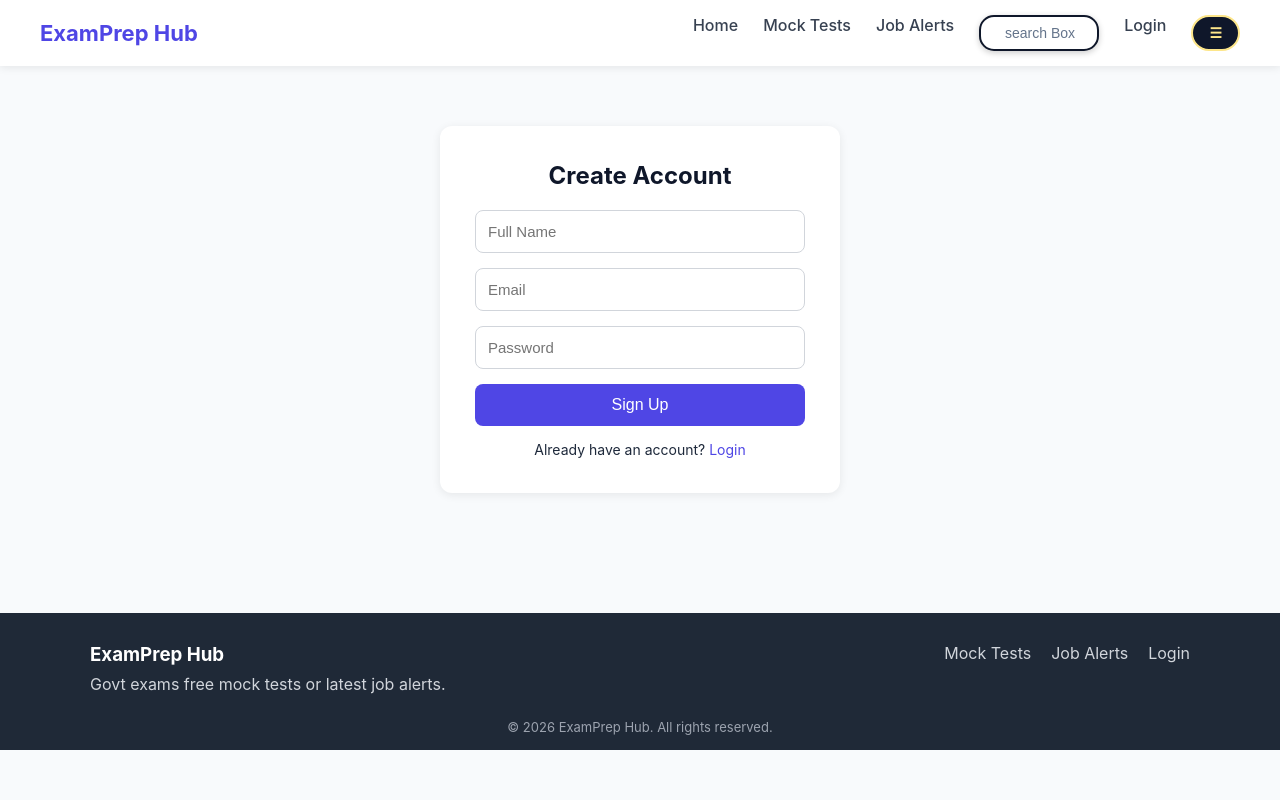
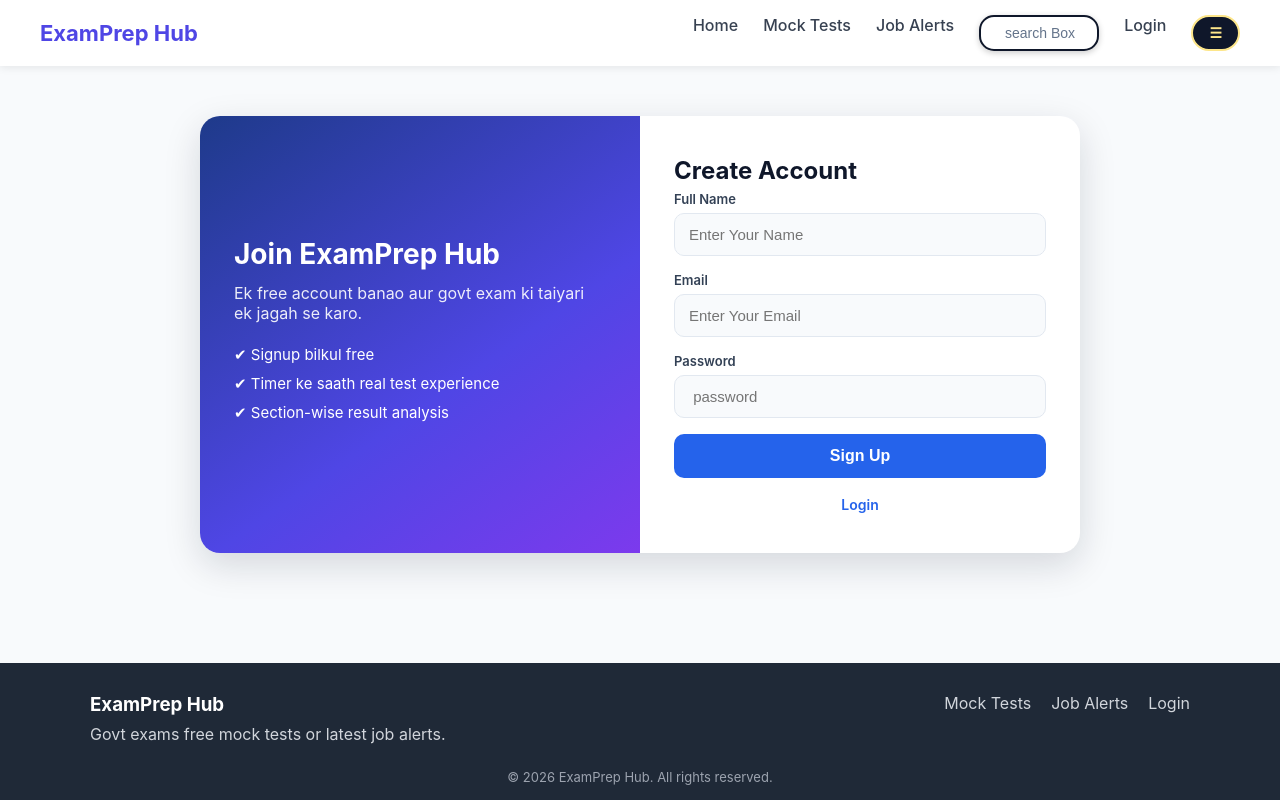
Before and after one commit to Gourav589/examprep-hub, a React (Vite) app in the folder Quiz/: page /signup in a window 1280 px wide. Built offline with nearby package versions, Linux system fonts and the light colour scheme.

Commit message:
Redesign login, signup and job alerts

```diff
--- a/Quiz/src/pages/Auth.css
+++ b/Quiz/src/pages/Auth.css
@@ -51,3 +51,139 @@
 .auth-switch a {
   color: #4f46e5;
 }
+
+.au-page {
+  display: flex;
+  justify-content: center;
+  padding: 50px 20px;
+}
+
+.au-card {
+  display: grid;
+  grid-template-columns: 1fr 1fr;
+  width: 100%;
+  max-width: 880px;
+  background: white;
+  border-radius: 20px;
+  overflow: hidden;
+  box-shadow: 0 12px 36px rgba(15, 23, 42, 0.15);
+}
+
+.au-side {
+  background: linear-gradient(145deg, #1e3a8a, #4f46e5 60%, #7c3aed);
+  color: white;
+  padding: 40px 34px;
+  display: flex;
+  flex-direction: column;
+  justify-content: center;
+}
+
+.au-side h2 {
+  color: white;
+  font-size: 28px;
+  margin-bottom: 12px;
+}
+
+.au-side p {
+  opacity: 0.9;
+  margin-bottom: 22px;
+}
+
+.au-points {
+  list-style: none;
+}
+
+.au-points li {
+  margin-bottom: 10px;
+  font-size: 15px;
+}
+
+.au-form {
+  padding: 40px 34px;
+}
+
+.au-form h2 {
+  margin-bottom: 6px;
+}
+
+.au-sub {
+  color: #64748b;
+  margin-bottom: 22px;
+  font-size: 14px;
+}
+
+.au-form label {
+  display: block;
+  font-size: 13px;
+  font-weight: 600;
+  color: #334155;
+  margin-bottom: 6px;
+}
+
+.au-form input {
+  width: 100%;
+  padding: 12px 14px;
+  margin-bottom: 16px;
+  border: 1.5px solid #e2e8f0;
+  border-radius: 10px;
+  font-size: 15px;
+  background: #f8fafc;
+  outline: none;
+}
+
+.au-form input:focus {
+  border-color: #2563eb;
+  background: white;
+}
+
+.au-btn {
+  width: 100%;
+  padding: 13px;
+  background: #2563eb;
+  color: white;
+  border: none;
+  border-radius: 10px;
+  font-size: 16px;
+  font-weight: 600;
+  cursor: pointer;
+}
+
+.au-btn:hover {
+  background: #1d4ed8;
+}
+
+.au-btn:disabled {
+  opacity: 0.6;
+  cursor: not-allowed;
+}
+
+.au-error {
+  background: #fee2e2;
+  color: #b91c1c;
+  padding: 10px 12px;
+  border-radius: 8px;
+  margin-bottom: 16px;
+  font-size: 14px;
+}
+
+.au-switch {
+  margin-top: 18px;
+  text-align: center;
+  font-size: 14px;
+  color: #64748b;
+}
+
+.au-switch a {
+  color: #2563eb;
+  font-weight: 600;
+}
+
+@media (max-width: 760px) {
+  .au-card {
+    grid-template-columns: 1fr;
+  }
+
+  .au-side {
+    padding: 26px;
+  }
+}
--- /dev/null
+++ b/Quiz/src/pages/JobAlerts.css
@@ -0,0 +1,108 @@
+.ja-sub {
+  color: #64748b;
+  margin: 6px 0 20px;
+}
+
+.ja-search {
+  width: 100%;
+  max-width: 440px;
+  padding: 12px 16px;
+  border: 1.5px solid #cbd5e1;
+  border-radius: 24px;
+  font-size: 15px;
+  margin-bottom: 24px;
+  outline: none;
+  background: white;
+}
+
+.ja-search:focus {
+  border-color: #2563eb;
+}
+
+.ja-grid {
+  display: grid;
+  grid-template-columns: repeat(auto-fit, minmax(280px, 1fr));
+  gap: 20px;
+}
+
+.ja-card {
+  background: white;
+  border-radius: 14px;
+  padding: 22px;
+  border-left: 5px solid #2563eb;
+  box-shadow: 0 6px 18px rgba(15, 23, 42, 0.1);
+  transition: transform 0.2s, box-shadow 0.2s;
+}
+
+.ja-card:hover {
+  transform: translateY(-5px);
+  box-shadow: 0 14px 28px rgba(15, 23, 42, 0.16);
+}
+
+.ja-card.expired {
+  border-left-color: #94a3b8;
+  opacity: 0.75;
+}
+
+.ja-top {
+  display: flex;
+  justify-content: space-between;
+  align-items: center;
+  margin-bottom: 12px;
+}
+
+.ja-org {
+  background: #e0e7ff;
+  color: #3730a3;
+  padding: 4px 12px;
+  border-radius: 20px;
+  font-size: 12px;
+  font-weight: 600;
+}
+
+.ja-badge {
+  padding: 4px 12px;
+  border-radius: 20px;
+  font-size: 12px;
+  font-weight: 700;
+}
+
+.ja-badge.open {
+  background: #d1fae5;
+  color: #047857;
+}
+
+.ja-badge.urgent {
+  background: #ffedd5;
+  color: #c2410c;
+}
+
+.ja-badge.closed {
+  background: #e2e8f0;
+  color: #475569;
+}
+
+.ja-card h3 {
+  margin-bottom: 10px;
+}
+
+.ja-line {
+  color: #475569;
+  font-size: 14px;
+  margin-bottom: 6px;
+}
+
+.ja-btn {
+  display: inline-block;
+  margin-top: 12px;
+  padding: 9px 18px;
+  background: #2563eb;
+  color: white;
+  border-radius: 8px;
+  font-size: 14px;
+  font-weight: 600;
+}
+
+.ja-btn:hover {
+  background: #1d4ed8;
+}
--- a/Quiz/src/pages/JobAlerts.jsx
+++ b/Quiz/src/pages/JobAlerts.jsx
@@ -1,46 +1,85 @@
 import { useState, useEffect } from "react";
 import API from "../services/api";
+import "./JobAlerts.css";
 
 function JobAlerts() {
   const [jobs, setJobs] = useState([]);
   const [error, setError] = useState("");
+  const [loading, setLoading] = useState(true);
+  const [search, setSearch] = useState("");
 
   useEffect(() => {
     API.get("/jobs")
       .then((res) => setJobs(res.data))
-      .catch((err) => setError(err.message));
+      .catch((err) => setError(err.message))
+      .finally(() => setLoading(false));
   }, []);
 
-  const today = new Date();
+  const now = new Date();
+
+  const daysLeft = (date) =>
+    Math.ceil((new Date(date) - now) / (1000 * 60 * 60 * 24));
+
+  const filtered = jobs.filter(
+    (j) =>
+      j.title.toLowerCase().includes(search.trim().toLowerCase()) ||
+      j.organization.toLowerCase().includes(search.trim().toLowerCase())
+  );
 
   return (
     <div className="section">
       <h1>Latest Govt Job Alerts</h1>
+      <p className="ja-sub">Naye sarkari naukri ke notifications ek jagah.</p>
+
+      <input
+        className="ja-search"
+        placeholder="Job ya organization dhoondho (jaise SSC, Railway)"
+        value={search}
+        onChange={(e) => setSearch(e.target.value)}
+      />
+
+      {loading && <p>Loading...</p>}
       {error && <p style={{ color: "red" }}>{error}</p>}
-      {jobs.length === 0 && !error && <p>Abhi koi job alert nahi hai.</p>}
+      {!loading && filtered.length === 0 && !error && (
+        <p>Abhi koi job alert nahi hai.</p>
+      )}
 
-      <div className="exam-grid" style={{ marginTop: "20px" }}>
-        {jobs.map((job) => {
-          const expired = new Date(job.lastDate) < today;
+      <div className="ja-grid">
+        {filtered.map((job) => {
+          const left = daysLeft(job.lastDate);
+          const expired = left < 0;
+          const urgent = !expired && left <= 7;
+
           return (
-            <div key={job._id} className="exam-card">
-              <span className="badge">{job.organization}</span>
+            <div key={job._id} className={"ja-card" + (expired ? " expired" : "")}>
+              <div className="ja-top">
+                <span className="ja-org">{job.organization}</span>
+                {expired ? (
+                  <span className="ja-badge closed">Closed</span>
+                ) : urgent ? (
+                  <span className="ja-badge urgent">{left} din baaki</span>
+                ) : (
+                  <span className="ja-badge open">{left} din baaki</span>
+                )}
+              </div>
+
               <h3>{job.title}</h3>
-              <p>Last date: {new Date(job.lastDate).toLocaleDateString()}</p>
-              {job.eligibility && <p>Eligibility: {job.eligibility}</p>}
-              {expired ? (
-                <p style={{ color: "#ef4444" }}>Closed</p>
-              ) : (
-                job.link && (
+              <p className="ja-line">
+                📅 Last date: {new Date(job.lastDate).toLocaleDateString()}
+              </p>
+              {job.eligibility && (
+                <p className="ja-line">🎓 Eligibility: {job.eligibility}</p>
+              )}
+
+              {!expired && job.link && (
                 <a
                   href={job.link}
                   target="_blank"
                   rel="noopener noreferrer"
-                    className="card-btn"
+                  className="ja-btn"
                 >
-                    Apply / Details
+                  Apply / Details →
                 </a>
-                )
               )}
             </div>
           );
--- a/Quiz/src/pages/Login.jsx
+++ b/Quiz/src/pages/Login.jsx
@@ -7,11 +7,13 @@ function Login() {
   const [email, setEmail] = useState("");
   const [password, setPassword] = useState("");
   const [error, setError] = useState("");
+  const [loading, setLoading] = useState(false);
   const navigate = useNavigate();
 
   const handleSubmit = async (e) => {
     e.preventDefault();
     setError("");
+    setLoading(true);
     try {
       const { data } = await API.post("/auth/login", { email, password });
       localStorage.setItem("token", data.token);
@@ -24,34 +26,57 @@ function Login() {
       }
     } catch (err) {
       setError(err.response?.data?.message || err.message);
+      setLoading(false);
     }
   };
 
   return (
-    <div className="auth-wrapper">
-      <div className="auth-box">
+    <div className="au-page">
+      <div className="au-card">
+        <div className="au-side">
+          <h2>Welcome back!</h2>
+
+          <ul className="au-points">
+            <li>✔ Free mock tests</li>
+            <li>✔ Score aur accuracy ki history</li>
+            <li>✔ Latest govt job alerts</li>
+          </ul>
+        </div>
+
+        <div className="au-form">
           <h2>Login</h2>
-        {error && <p style={{ color: "red", marginBottom: "10px" }}>{error}</p>}
+
+
+          {error && <div className="au-error">{error}</div>}
+
           <form onSubmit={handleSubmit}>
+            <label>Email</label>
             <input
               type="email"
-            placeholder="Email"
+              placeholder="you@example.com"
               value={email}
               onChange={(e) => setEmail(e.target.value)}
               required
             />
+
+            <label>Password</label>
             <input
               type="password"
-            placeholder="Password"
+              placeholder="Apna password"
               value={password}
               onChange={(e) => setPassword(e.target.value)}
               required
             />
-          <button type="submit">Login</button>
+
+            <button type="submit" className="au-btn" disabled={loading}>
+              {loading ? "Please wait..." : "Login"}
+            </button>
           </form>
-        <p className="auth-switch">
-          New user? <Link to="/signup">Create account</Link>
+
+          <p className="au-switch">
+             <Link to="/signup">Create Account </Link>
           </p>
+        </div>
       </div>
     </div>
   );
--- a/Quiz/src/pages/Signup.jsx
+++ b/Quiz/src/pages/Signup.jsx
@@ -8,53 +8,80 @@ function Signup() {
   const [email, setEmail] = useState("");
   const [password, setPassword] = useState("");
   const [error, setError] = useState("");
+  const [loading, setLoading] = useState(false);
   const navigate = useNavigate();
 
   const handleSubmit = async (e) => {
     e.preventDefault();
     setError("");
+    setLoading(true);
     try {
       const { data } = await API.post("/auth/signup", { name, email, password });
       localStorage.setItem("token", data.token);
       localStorage.setItem("user", JSON.stringify(data.user));
       navigate("/");
     } catch (err) {
-      setError(err.response?.data?.message || "Something went wrong");
+      setError(err.response?.data?.message || err.message);
+      setLoading(false);
     }
   };
 
   return (
-    <div className="auth-wrapper">
-      <div className="auth-box">
+    <div className="au-page">
+      <div className="au-card">
+        <div className="au-side">
+          <h2>Join ExamPrep Hub</h2>
+          <p>Ek free account banao aur govt exam ki taiyari ek jagah se karo.</p>
+          <ul className="au-points">
+            <li>✔ Signup bilkul free</li>
+            <li>✔ Timer ke saath real test experience</li>
+            <li>✔ Section-wise result analysis</li>
+          </ul>
+        </div>
+
+        <div className="au-form">
           <h2>Create Account</h2>
-        {error && <p style={{ color: "red", marginBottom: "10px" }}>{error}</p>}
+
+
+          {error && <div className="au-error">{error}</div>}
+
           <form onSubmit={handleSubmit}>
+            <label>Full Name</label>
             <input
               type="text"
-            placeholder="Full Name"
+              placeholder="Enter Your Name"
               value={name}
               onChange={(e) => setName(e.target.value)}
               required
             />
+
+            <label>Email</label>
             <input
               type="email"
-            placeholder="Email"
+              placeholder="Enter Your Email"
               value={email}
               onChange={(e) => setEmail(e.target.value)}
               required
             />
+
+            <label>Password</label>
             <input
               type="password"
-            placeholder="Password"
+              placeholder=" password"
               value={password}
               onChange={(e) => setPassword(e.target.value)}
               required
             />
-          <button type="submit">Sign Up</button>
+
+            <button type="submit" className="au-btn" disabled={loading}>
+              {loading ? "Please wait..." : "Sign Up"}
+            </button>
           </form>
-        <p className="auth-switch">
-          Already have an account? <Link to="/login">Login</Link>
+
+          <p className="au-switch">
+            <Link to="/login">Login</Link>
           </p>
+        </div>
       </div>
     </div>
   );
```
Lines whose indentation alone changed are shown as unchanged.
